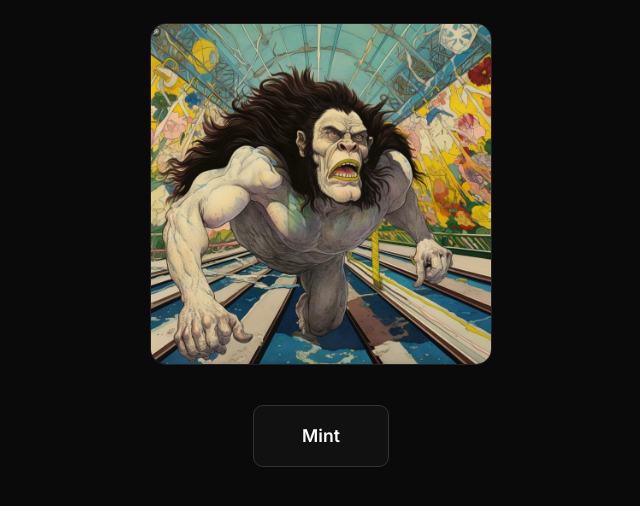
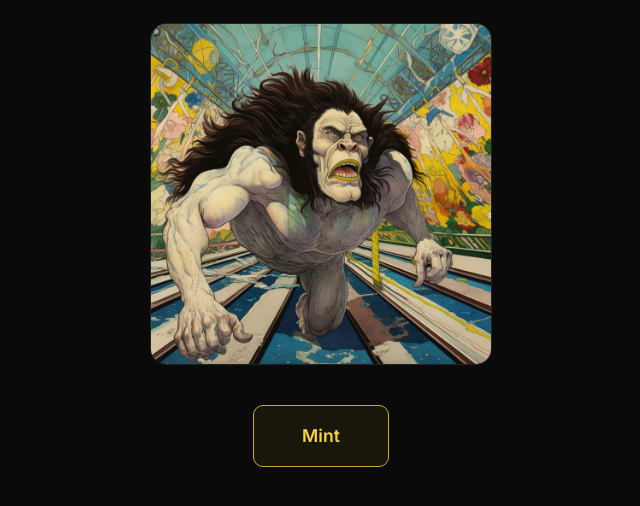
Before and after one commit to f246632/midnight-apes-gallery, a website: page index.html in a window 1280 px wide. Shown: the part 222-728 px from the top of the page, without its empty margins (319-959 px from the left). Drawn offline with Linux system fonts and the light colour scheme.

Commit message:
Style mint button with golden yellow accent
Co-Authored-By: Claude Opus 4.6 <noreply@anthropic.com>

```diff
--- a/index.html
+++ b/index.html
@@ -51,22 +51,23 @@
             display: inline-flex;
             align-items: center;
             padding: 1rem 3rem;
-            border: 1px solid #333;
+            border: 1px solid #c8a82e;
             border-radius: 10px;
             font-size: 1.1rem;
             font-weight: 600;
             font-family: 'Inter', sans-serif;
             cursor: pointer;
             text-decoration: none;
-            color: #fff;
-            background: #111;
+            color: #f5d442;
+            background: rgba(200, 168, 46, 0.08);
             transition: all 0.2s ease;
         }
 
         .mint-btn:hover {
-            background: #1a1a1a;
-            border-color: #555;
+            background: rgba(200, 168, 46, 0.15);
+            border-color: #f5d442;
             transform: translateY(-2px);
+            box-shadow: 0 4px 20px rgba(245, 212, 66, 0.15);
         }
 
         @media (max-width: 480px) {
```
